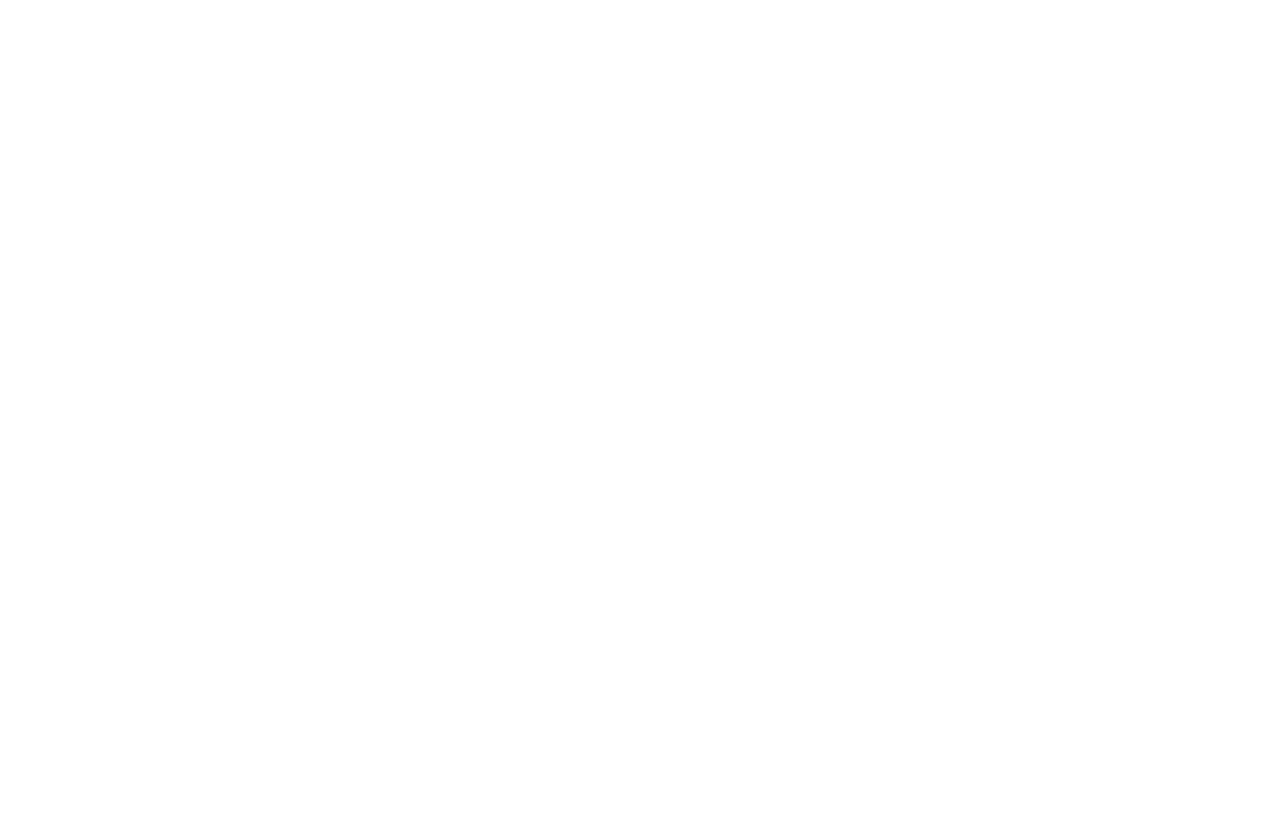
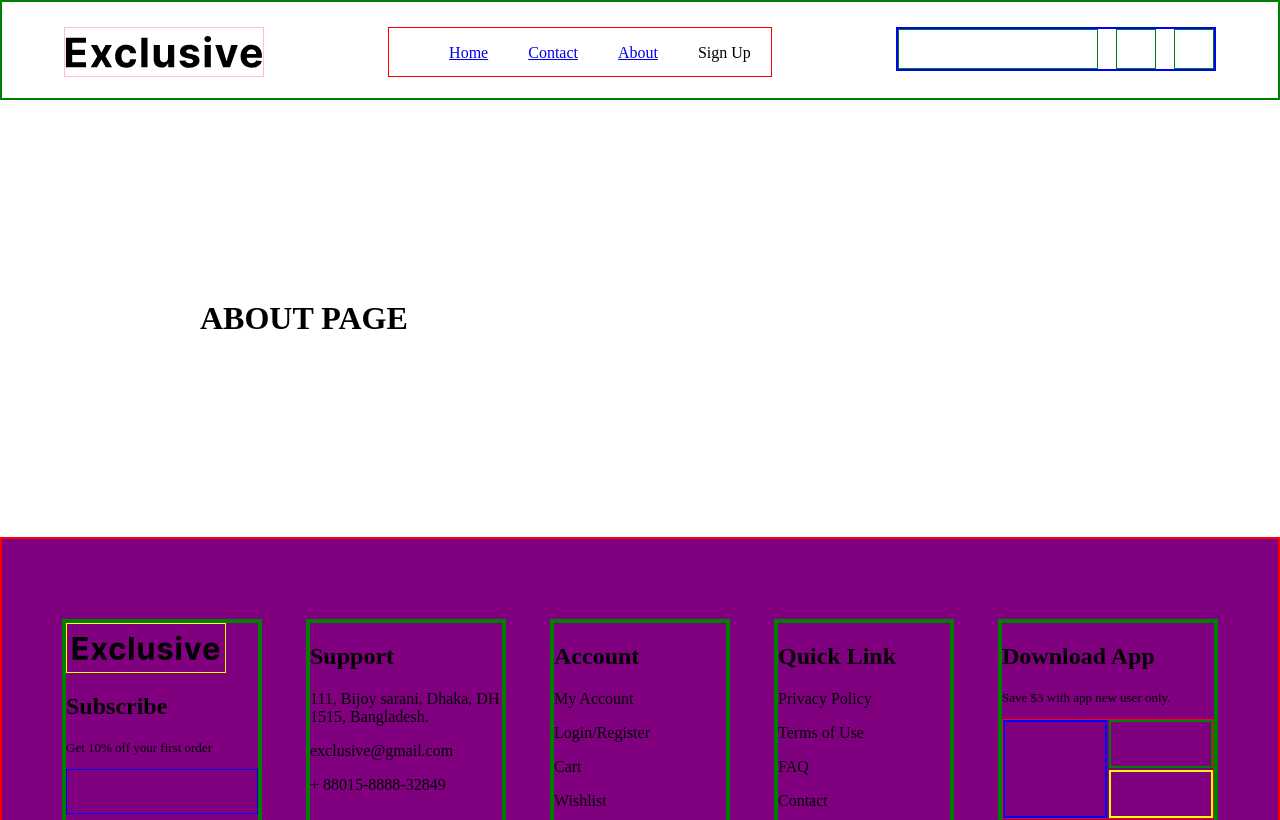
Before and after one commit to olatunji-20/exclusive, a Vue app: page /about in a window 1280 px wide. Before the commit this address had no page. Shown: the top 820 px of the page. Built offline with nearby package versions, Linux system fonts and the light colour scheme.

Commit message:
created checkout page

```diff
--- a/src/components/NavBar.vue
+++ b/src/components/NavBar.vue
@@ -5,16 +5,20 @@
     </div>
     <nav class="nav">
       <ul>
-        <li>Home</li>
-        <li>Contact</li>
-        <li>About</li>
+        <li><router-link to="/">Home</router-link></li>
+        <li><router-link to="/contact">Contact</router-link></li>
+        <li><router-link to="/about">About</router-link></li>
         <li>Sign Up</li>
       </ul>
     </nav>
     <div class="menu">
       <div class="search"></div>
       <div class="fave"></div>
-      <div class="cart"></div>
+      <router-link to="/cart-page">
+          <div class="cart">
+
+          </div>
+      </router-link>
     </div>
   </header>
 </template>
--- a/src/router/index.js
+++ b/src/router/index.js
@@ -1,6 +1,10 @@
 import { createRouter, createWebHistory } from 'vue-router'
 import HomePage from '../views/HomePage.vue'
 import ProductPage from '../views/ProductPage.vue'
+import CartPage from '../views/CartPage.vue'
+import About from '../views/About.vue'
+import Contact from '../views/Contact.vue'
+import Checkout from '../views/Checkout.vue'
 
 const router = createRouter({
   history: createWebHistory(import.meta.env.BASE_URL),
@@ -14,6 +18,26 @@ const router = createRouter({
       path: '/product-page/:id',
       name: 'ProductPage',
       component: ProductPage
+    },
+    {
+      path: '/cart-page',
+      name: 'CartPage',
+      component: CartPage
+    },
+    {
+      path: '/about',
+      name: 'About',
+      component: About
+    },
+    {
+      path: '/contact',
+      name: 'Contact',
+      component: Contact
+    },
+    {
+      path: '/checkout',
+      name: 'Checkout',
+      component: Checkout
     }
   ],
   scrollBehavior(stand, homepage, savedPosition) {
--- /dev/null
+++ b/src/views/About.vue
@@ -0,0 +1,24 @@
+<template>
+    <NavBar />
+    <h1>ABOUT PAGE</h1>
+    <FootBar />
+  </template>
+
+  <script>
+  import FootBar from '../components/FootBar.vue';
+  import NavBar from '../components/NavBar.vue';
+
+  export default {
+      name: 'About',
+      components: {
+          NavBar,
+          FootBar
+      }
+  }
+  </script>
+
+  <style scoped>
+  h1 {
+      margin: 200px;
+  }
+  </style>
--- /dev/null
+++ b/src/views/CartPage.vue
@@ -0,0 +1,24 @@
+<template>
+  <NavBar />
+  <h1>CARTPAGE</h1>
+  <FootBar />
+</template>
+
+<script>
+import FootBar from '../components/FootBar.vue';
+import NavBar from '../components/NavBar.vue';
+
+export default {
+    name: 'CartPage',
+    components: {
+        NavBar,
+        FootBar
+    }
+}
+</script>
+
+<style scoped>
+h1 {
+    margin: 200px;
+}
+</style>
--- /dev/null
+++ b/src/views/Checkout.vue
@@ -0,0 +1,24 @@
+<template>
+    <NavBar />
+    <h1>CHECKOUT</h1>
+    <FootBar />
+  </template>
+
+  <script>
+  import FootBar from '../components/FootBar.vue';
+  import NavBar from '../components/NavBar.vue';
+
+  export default {
+      name: 'Checkout',
+      components: {
+          NavBar,
+          FootBar
+      }
+  }
+  </script>
+
+  <style scoped>
+  h1 {
+      margin: 200px;
+  }
+  </style>
--- /dev/null
+++ b/src/views/Contact.vue
@@ -0,0 +1,24 @@
+<template>
+    <NavBar />
+    <h1>CONTACT</h1>
+    <FootBar />
+  </template>
+
+  <script>
+  import FootBar from '../components/FootBar.vue';
+  import NavBar from '../components/NavBar.vue';
+
+  export default {
+      name: 'Contact',
+      components: {
+          NavBar,
+          FootBar
+      }
+  }
+  </script>
+
+  <style scoped>
+  h1 {
+      margin: 200px;
+  }
+  </style>
--- a/src/views/HomePage.vue
+++ b/src/views/HomePage.vue
@@ -11,7 +11,7 @@
                 <li>Sports & Outdoor</li>
                 <li>Baby's & Toys</li>
                 <li>Groceries & Pets</li>
-                <li>Health & Beauty</li>
+                <li><router-link to="/checkout">Health & Beauty</router-link></li>
             </ul>
         </aside>
         <aside class="hero">
--- a/src/views/ProductPage.vue
+++ b/src/views/ProductPage.vue
@@ -1,7 +1,6 @@
 <template>
   <NavBar />
   <ProductDetail :productInfo="productStore.product" />
-
   <RelatedItem />
   <FootBar />
 </template>
@@ -27,7 +26,8 @@ export default {
         })
 
         return {
-            productStore
+            productStore,
+            route
         }
 
     },
```
